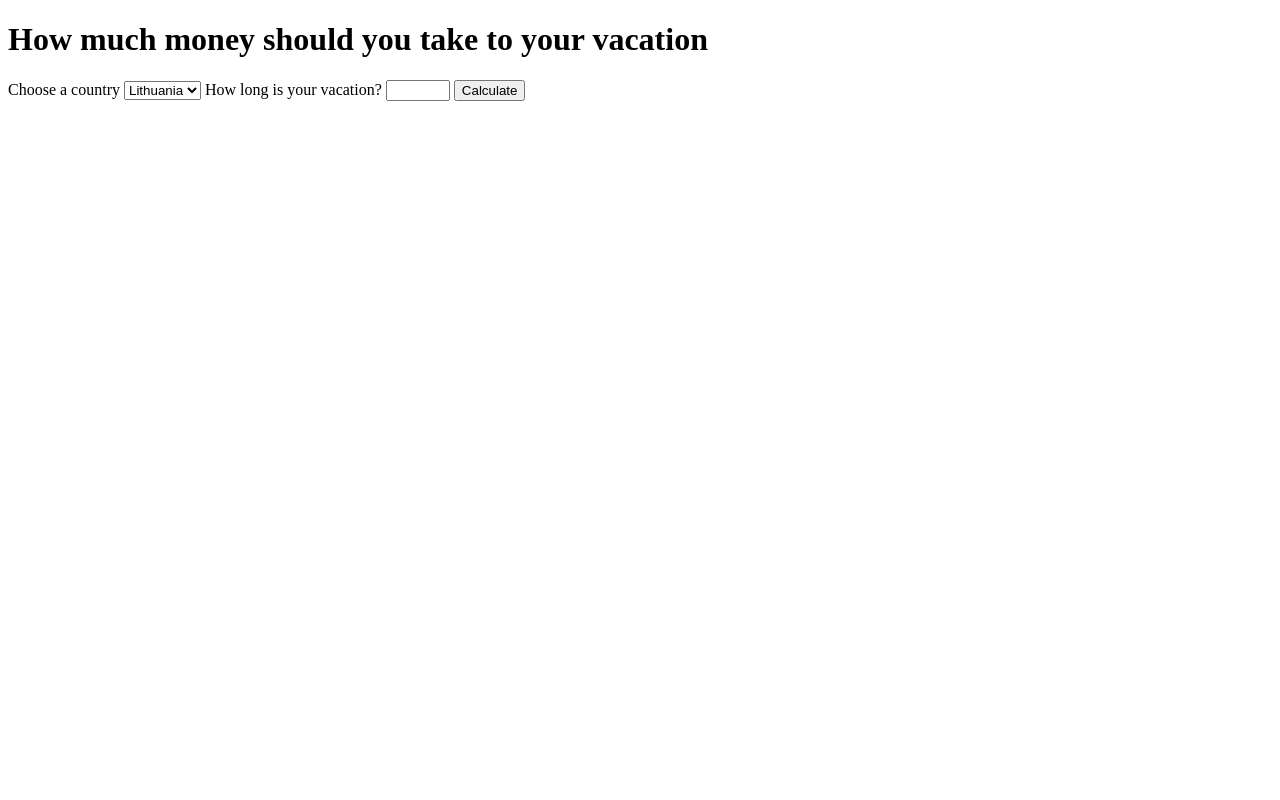
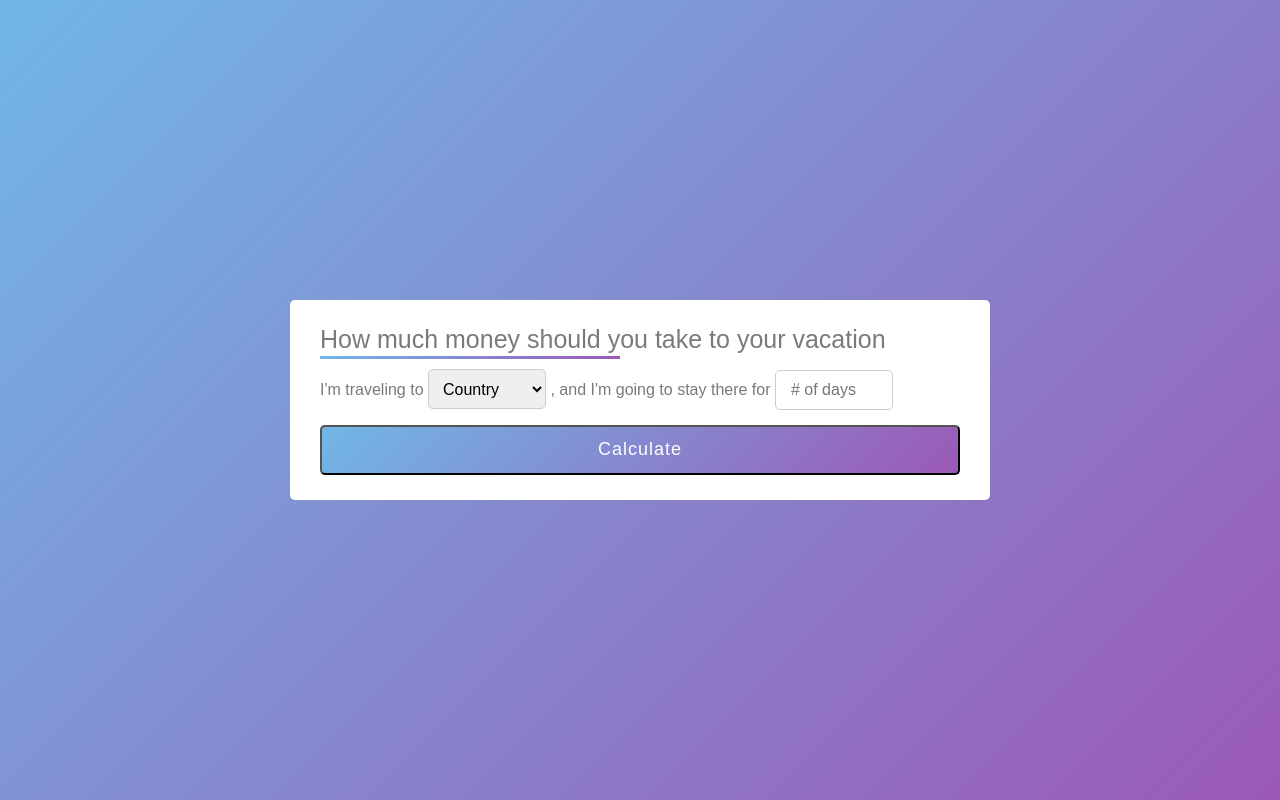
Before and after one commit to tadaskertenis/paskaitos, a plain HTML site: page Pasitreniravimai/index.html in a window 1280 px wide. Drawn offline with Linux system fonts and the light colour scheme; a web font is replaced by a local one.

Commit message:
Pridejau stiliu i paskaiciavimu lentele

```diff
--- a/Pasitreniravimai/index.html
+++ b/Pasitreniravimai/index.html
@@ -4,22 +4,38 @@
     <meta charset="UTF-8" />
     <meta http-equiv="X-UA-Compatible" content="IE=edge" />
     <meta name="viewport" content="width=device-width, initial-scale=1.0" />
+    <link rel="stylesheet" href="style.css" />
+    <link rel="preconnect" href="https://fonts.googleapis.com" />
+    <link rel="preconnect" href="https://fonts.gstatic.com" crossorigin />
+    <link
+      href="https://fonts.googleapis.com/css2?family=Radio+Canada:wght@300&display=swap"
+      rel="stylesheet"
+    />
     <title>Document</title>
   </head>
   <body>
+    <div class="conteiner">
       <h1>How much money should you take to your vacation</h1>
-    <form>
-      <label for="country-dropdown">Choose a country</label>
-      <select name="coutries-list" id="country-dropdown">
+      <form>
+        <label for="country-dropdown">I'm traveling to</label>
+        <select name="coutries-list" id="country-dropdown" pla="country">
+          <option value="0">Country</option>
           <option value="45">Lithuania</option>
           <option value="56">Spain</option>
-      </select>
-      <label for="number-of-days">How long is your vacation?</label>
-      <input id="number-of-days" type="number" min="0" max="365" />
-      <button type="submit">Calculate</button>
-    </form>
-    <h2></h2>
+        </select>
+        <label for="number-of-days">, and I'm going to stay there for</label>
+        <input
+          id="number-of-days"
+          type="number"
+          min="1"
+          max="365"
+          placeholder="# of days"
+        />
+        <button type="submit">Calculate</button>
+      </form>
 
+      <h2></h2>
+    </div>
     <script src="script.js"></script>
   </body>
 </html>
--- /dev/null
+++ b/Pasitreniravimai/style.scss
@@ -0,0 +1,71 @@
+* {
+  margin: 0;
+  padding: 0;
+  box-sizing: border-box;
+  font-family: "Radio Canada", sans-serif;
+}
+
+body {
+  display: flex;
+  height: 100vh;
+  justify-content: center;
+  align-items: center;
+  background: linear-gradient(135deg, #71b7e6, #9b59b6);
+  color: rgba(29, 29, 29, 0.589);
+}
+
+.conteiner {
+  max-width: 700px;
+  width: 100%;
+  background: #fff;
+  padding: 25px 30px;
+  border-radius: 5px;
+  height: 200px;
+}
+h1 {
+  font-size: 25px;
+  font-weight: 500;
+  position: relative;
+  padding-bottom: 10px;
+}
+h1::before {
+  content: "";
+  position: absolute;
+  height: 3px;
+  width: 300px;
+  left: 0;
+  bottom: 5px;
+
+  background: linear-gradient(135deg, #71b7e6, #9b59b6);
+}
+
+#country-dropdown,
+#number-of-days {
+  height: 40px;
+  width: 100%;
+  margin-top: 5px;
+  padding-left: 10px;
+  margin-bottom: 5px;
+  width: calc(100% / 5 - 10px);
+  border-radius: 5px;
+  outline: none;
+  border: 1px solid #ccc;
+  font-size: 16px;
+}
+#number-of-days {
+  padding-left: 15px;
+}
+
+button {
+  height: 50px;
+  width: 100%;
+  margin-top: 10px;
+  outline: none;
+  color: #fff;
+  font-size: 18px;
+  font-weight: 500;
+  border-radius: 5px;
+  letter-spacing: 1px;
+
+  background: linear-gradient(135deg, #71b7e6, #9b59b6);
+}
```
Also changed, not shown: Pasitreniravimai/style.css (added), 1 other file.
